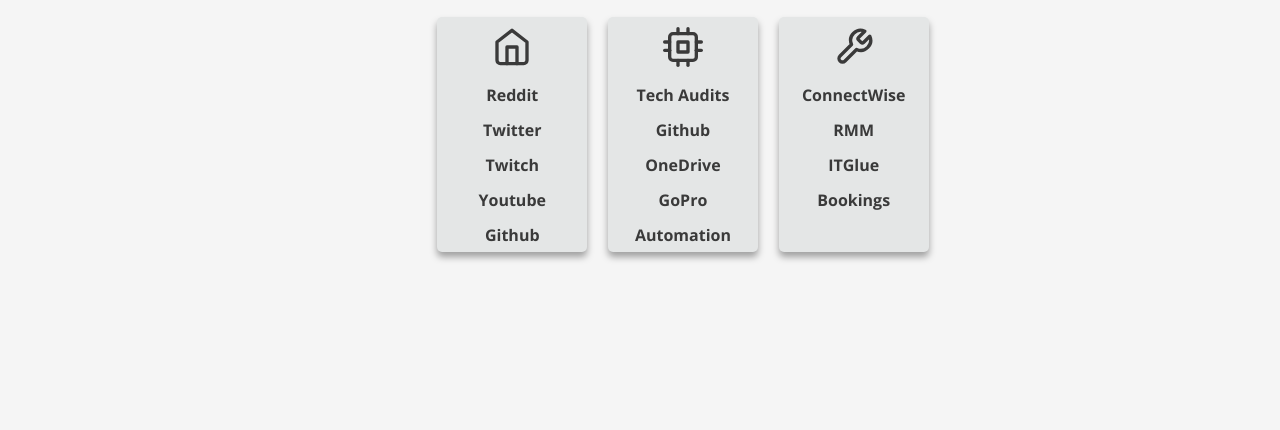
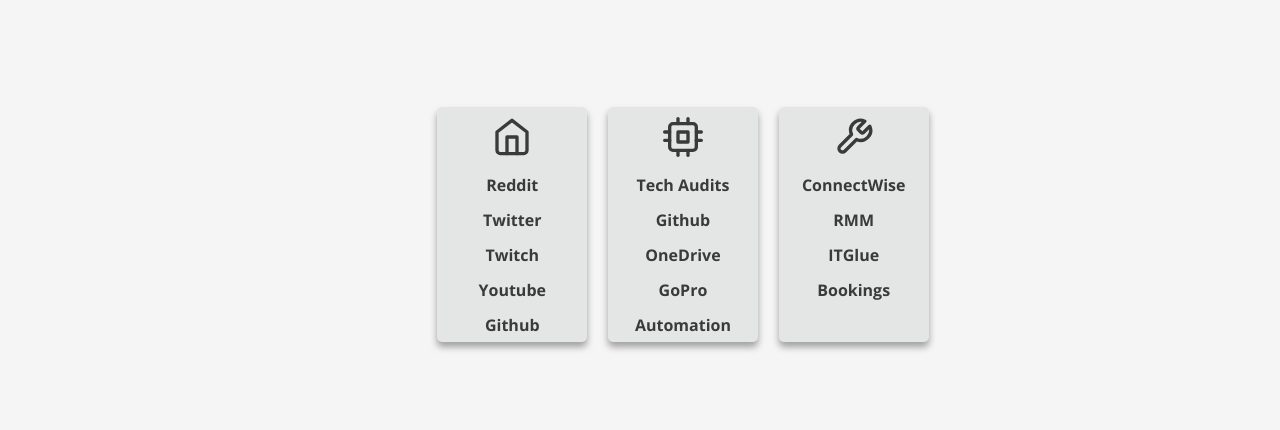
Before and after one commit to CG-Mike/Start, a website: page index.html in a window 1280 px wide. Shown: the part 192-622 px from the top of the page. Drawn offline with nearby package versions, Linux system fonts and the light colour scheme; no server answers.

Commit message:
Update style.css

```diff
--- a/css/style.css
+++ b/css/style.css
@@ -232,17 +232,17 @@
 
 .list__1 {
   grid-column: 13;
-  grid-row: 3;
+  grid-row: 12;
   width: 150px;
 }
 .list__2 {
   grid-column: 11;
-  grid-row: 3;
+  grid-row: 12;
   width: 150px;
 }
 .list__3 {
   grid-column: 9;
-  grid-row: 3;
+  grid-row: 12;
   width: 150px;
 }
 .list__head {
```
